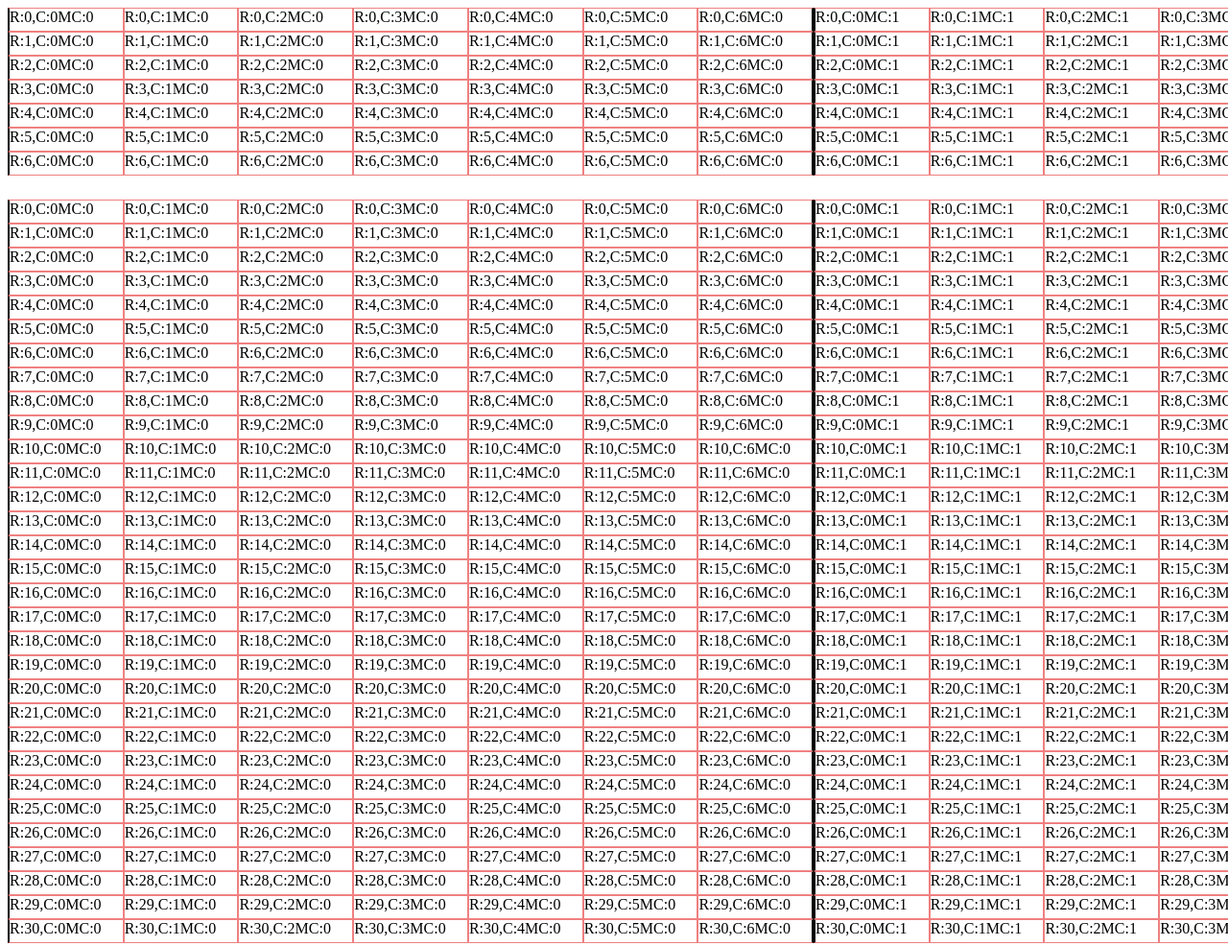
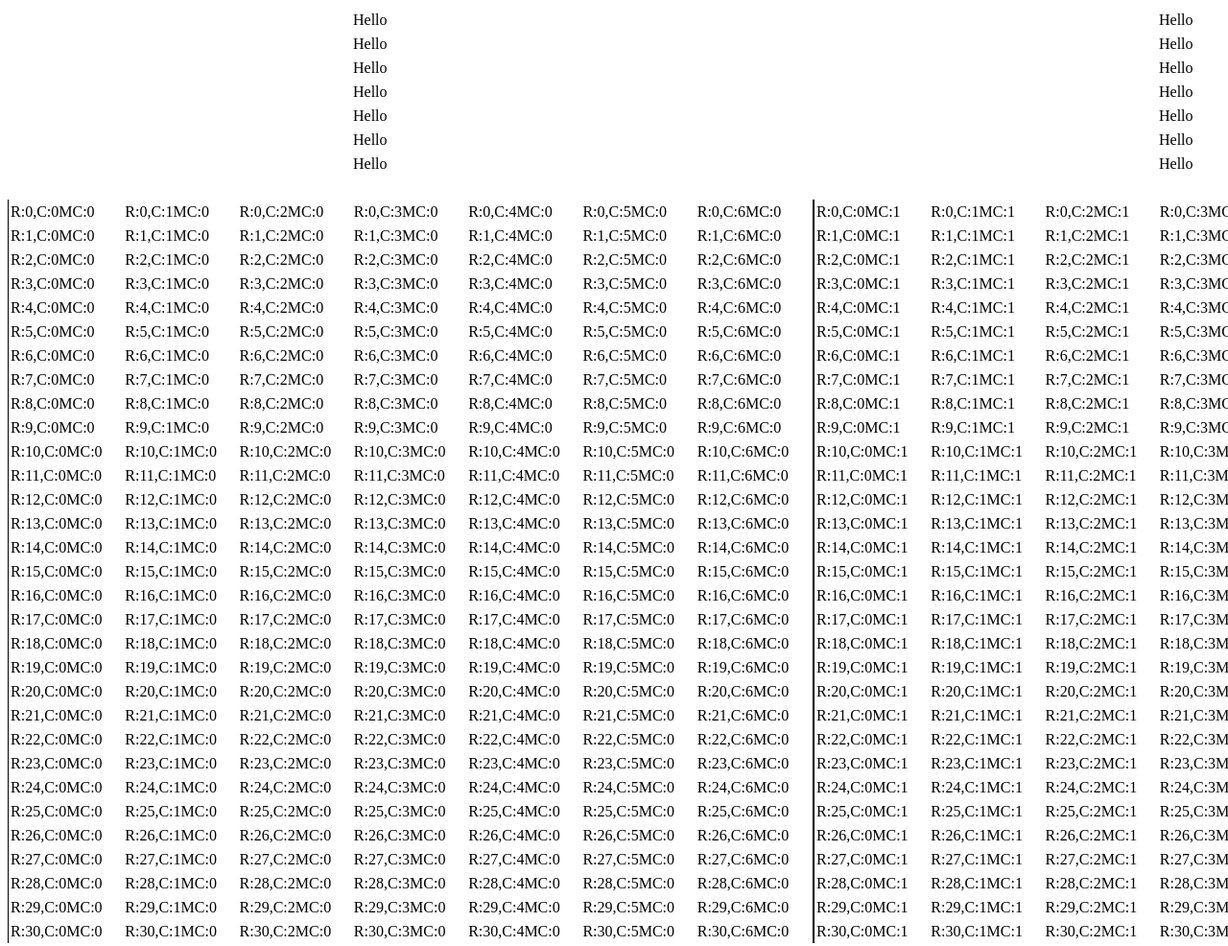
Before and after one commit to RPE8/sturdy-giggle, a website with bundled scripts: page index.html in a window 1280 px wide. Shown: the top 986 px of the page at 96% size. Built offline with nearby package versions, Linux system fonts and the light colour scheme.

Commit message:
Playing around headers and styles

```diff
--- a/index.html
+++ b/index.html
@@ -18,6 +18,22 @@
 				overflow: hidden;
 				padding-right: 20px;
 			}
+
+			.sturdy-table > .cell {
+				border-left: 1px solid black;
+				border-right: 1px solid black;
+				column-gap: 1px;
+				padding-inline: 2px;
+			}
+
+			.sturdy-table span {
+				display: block;
+			}
+
+			.cell > div {
+				overflow: hidden;
+			}
+
 			.cell {
 				display: flex;
 				justify-content: center;
@@ -30,7 +46,9 @@
 				box-sizing: border-box;
 				width: 100%;
 				height: 100%;
-				border: 1px solid lightcoral;
+				display: flex;
+				align-items: center;
+				/* border: 1px solid lightcoral; */
 			}
 
 			.cell {
@@ -55,13 +73,13 @@
 				background-color: lightskyblue;
 			}
 
-			.cell .Input:first-of-type {
+			/* .cell .Input:first-of-type {
 				border-left: 2px solid black;
 			}
 
 			.cell .Input:last-of-type {
 				border-right: 2px solid black;
-			}
+			} */
 		</style>
 	</head>
 	<body>
--- a/index.js
+++ b/index.js
@@ -32,7 +32,7 @@ const sturdy2 = (window.sturdy2 = new Sturdy({
 	rowCount: 5,
 	rowHeight: rowHeight,
 	secondary: true,
-	columns: data.data,
+	columns: data.headers,
 	cellRenderer: ({ columnIndex, rowIndex, key, inlineStyle, classes = ["cell"], column } = {}) => {
 		const cellContainer = document.createElement("div");
 		if (key) cellContainer.setAttribute("data-key", key);
--- a/sturdy-data-generator.js
+++ b/sturdy-data-generator.js
@@ -21,6 +21,18 @@ class SturdyColumnsGenerator {
 			return classes;
 		};
 
+		const headersClassAccessor = function({ rowIndex, columnIndex }) {
+			const classes = [`Row-${rowIndex}`, `Column-${columnIndex}`, "Row", "Column", "Input"];
+			return classes;
+		}
+
+		const headerDataAccessor = function({ rowIndex, columnIndex }) {
+			if (rowIndex === 1) {
+
+			}
+			return data[rowIndex][columnIndex];
+		}
+
 		const inlineStyleAccessor = function ({ rowIndex, columnIndex }) {
 			return "width: 30px";
 		};
@@ -40,6 +52,54 @@ class SturdyColumnsGenerator {
 		}
 
 		for (let i = 0; i < this.columnsCount; i++) {
+			const nestedHeaders = [];
+			for (let j = 0; j < 7; j++) {
+				nestedHeaders.push(
+					new SturdyColumn({
+						dataAccessor: () => "Header",
+						classAccessor: () => "",
+						inlineStyleAccessor,
+						attributeAccessor,
+						key: i,
+						width: 120,
+						widthUnits: "px",
+						renderer: ({ rowIndex, columnIndex, mainColumnIndex }) => {
+							const element = document.createElement("div");
+							element.style.maxWidth = "120px";
+							const span = document.createElement("span");
+							span.textContent = "Hello";
+							element.append(span);
+							const classes = classAccessor({ rowIndex, columnIndex });
+							element.classList.add(...classes);
+							return element;
+						},
+					})
+				);
+			}
+
+			columns.headers.push(
+				new SturdyColumn({
+					nested: nestedHeaders,
+					key: i,
+					width: 120 * 7,
+					widthUnits: "px",
+					renderer: function ({ rowIndex, columnIndex }) {
+						let elements = [];
+						// return
+						const element = document.createElement("div");
+							element.style.maxWidth = "120px";
+							const span = document.createElement("span");
+							span.textContent = "Hello";
+							element.append(span);
+							const classes = classAccessor({ rowIndex, columnIndex });
+							element.classList.add(...classes);
+							// return element;
+
+						return [element];
+					},
+				})
+			);
+
 			let nested = [];
 			let totalWidth = 0;
 			const classAccessor = function ({ rowIndex, columnIndex }) {
@@ -72,17 +132,20 @@ class SturdyColumnsGenerator {
 						widthUnits: "px",
 						renderer: ({ rowIndex, columnIndex, mainColumnIndex }) => {
 							const element = document.createElement("div");
+							element.style.maxWidth = "120px";
 							// if (rowIndex % 2 === 0 && columnIndex % 2 === 0) {
 							// 	element = document.createElement("input");
 							// 	element.value = dataAccessor({ rowIndex, columnIndex });
 							// } else {
 							const span = document.createElement("span");
+							// span.style.maxWidth = "120px";
 							span.textContent = dataAccessor({ rowIndex, columnIndex, mainColumnIndex });
 							// element.textContent = ;
 							element.append(span);
 							element.addEventListener("click", function () {
 								console.log(rowIndex, columnIndex, mainColumnIndex);
 								const input = document.createElement("input");
+								// input.style.maxWidth = "120px";
 								input.value = dataAccessor({ rowIndex, columnIndex, mainColumnIndex });
 								input.classList.add(...classes);
 								element.textContent = "";
@@ -115,6 +178,8 @@ class SturdyColumnsGenerator {
 				})
 			);
 		}
+
+
 		console.log(columns);
 		return columns;
 	}
```
